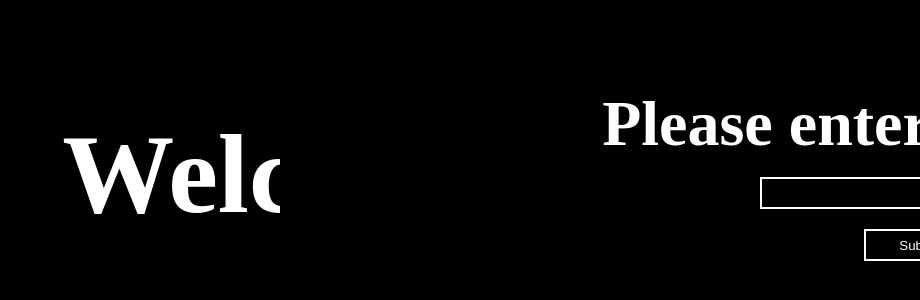
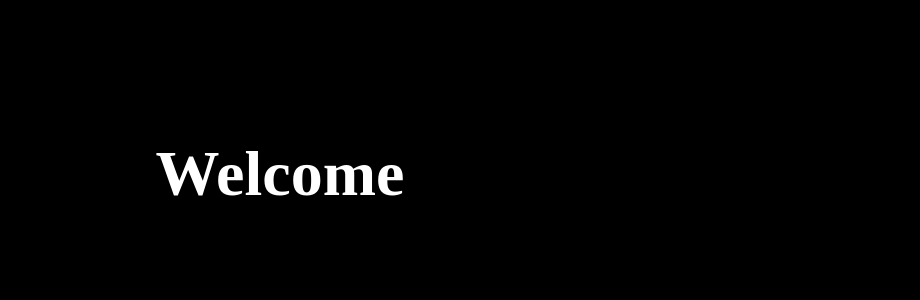
Before and after one commit to amansagar0403/portfolio, a Next.js app: page / in a window 1280 px wide. Shown: the part 226-526 px from the top of the page, without its empty margins (360-1280 px from the left). Built offline with nearby package versions, Linux system fonts and the light colour scheme.

Commit message:
Refactor CSS and TSX for welcome page

```diff
--- a/src/app/page.module.css
+++ b/src/app/page.module.css
@@ -2,22 +2,20 @@
   background-color: black;
   width: 100%;
   height: 100vh;
-}
-
-.welcomeDiv,
-.newDiv,
-.nameDiv {
   width: 100%;
   height: 100vh;
   display: flex;
   justify-content: center;
   text-align: center;
   align-items: center;
-  animation: slideIn 3s ease-in-out;
 }
-
-.newDiv,
-.nameDiv {
+.newDiv {
+  width: 100%;
+  height: 100vh;
+  display: flex;
+  justify-content: center;
+  text-align: center;
+  align-items: center;
   background-color: black;
   position: fixed;
   top: 0;
@@ -25,93 +23,41 @@
   z-index: 1;
   animation: slideDown 3s ease-in-out;
 }
-
-.nameDiv {
-  display: flex;
-  flex-direction: column;
-  justify-content: center;
-  align-items: center;
-  animation: slideleft 3s ease-in-out;
+.welcome {
+  color: white;
+  font-family: "Times New Roman", Times, serif;
+  animation: bigger 1s ease-in-out;
+  font-size: 4rem;
 }
-
-.header {
-  color: white;
-  font-size: 7rem;
-  font-family: "Times New Roman", Times, serif;
-}
-
-.name {
+.home {
   background-color: black;
   height: 20rem;
   width: 100%;
   margin: 1rem;
   animation: slideIn 6s ease-in-out;
 }
-
-.input {
-  background-color: black;
-  border: 2px solid white;
-  height: 2rem;
-  width: 20rem;
-  color: white;
-  font-family: "Times New Roman", Times, serif;
-  padding-left: 10px;
-  font-weight: bold;
-  margin-bottom: 20px;
-}
-
-.askingName {
-  color: white;
-  font-size: 4rem;
-  font-family: "Times New Roman", Times, serif;
-  margin-bottom: 1rem;
-}
-.button {
-  background-color: black;
-  border: 2px solid white;
-  height: 2rem;
-  width: 7rem;
-  color: white;
-  cursor: pointer;
-}
 @media screen and (max-width: 768px) {
-  .header {
+  .welcome {
     font-size: 4rem;
-  }
-
-  .name {
-    height: 15rem;
-    width: 98%;
-  }
-
-  .input {
-    width: 15rem;
-  }
-
-  .askingName {
-    font-size: 2.5rem;
   }
 }
 
 @media screen and (max-width: 480px) {
-  .header {
-    font-size: 3rem;
-  }
-
-  .name {
-    height: 12rem;
-    width: 98%;
-  }
-
-  .input {
-    width: 12rem;
-  }
-
-  .askingName {
-    font-size: 2rem;
+  .welcome {
+    font-size: 4rem;
   }
 }
 
+@keyframes bigger {
+  0% {
+    font-size: 2rem;
+    opacity: 0;
+  }
+  100% {
+    font-size: 4rem;
+    opacity: 1;
+  }
+}
 @keyframes slideIn {
   from {
     transform: translate(-200%);
@@ -128,11 +74,3 @@
     transform: translateY(0);
   }
 }
-@keyframes slideleft {
-  from {
-    transform: translateX(100vw);
-  }
-  to {
-    transform: translateX(0);
-  }
-}
--- a/src/app/page.tsx
+++ b/src/app/page.tsx
@@ -16,23 +16,10 @@ export default function Home() {
 
   return (
     <main className={styles.main}>
-      <div className={styles.welcomeDiv}>
-        <h1 className={styles.header}>Welcome</h1>
-      </div>
-      {showNewDiv && (
-        <div className={styles.nameDiv}>
-          <h1 className={styles.askingName}>Please enter your name</h1>
-          <form action="">
-            <input type="text" className={styles.input} />
-          </form>
-          <button className={styles.button} type="submit">
-            Submit
-          </button>
-        </div>
-      )}
+      <h1 className={styles.welcome}>Welcome</h1>
       {/* {showNewDiv && (
         <div className={styles.newDiv}>
-          <div className={styles.name}></div>
+          <div className={styles.home}></div>
         </div>
       )} */}
     </main>
```
